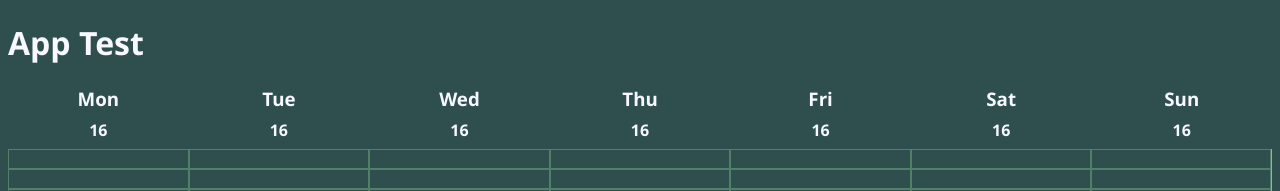
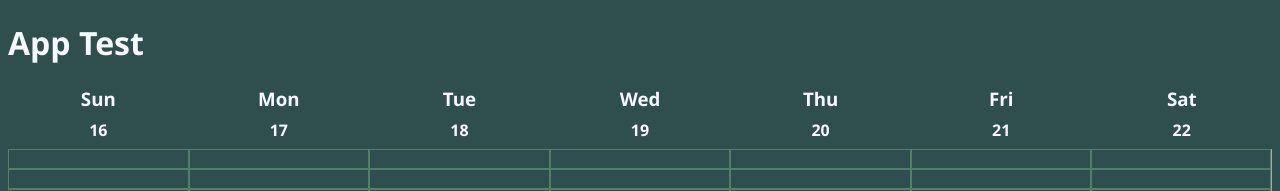
Before and after one commit to alligatorjazz/happenstance, a React (Vite) app: page / in a window 1280 px wide. Shown: the top 191 px of the page. Built offline with nearby package versions, Linux system fonts and the light colour scheme.

Commit message:
successfuly generating daycolumns from startdate

```diff
--- a/src/components/CalendarView.tsx
+++ b/src/components/CalendarView.tsx
@@ -13,14 +13,9 @@ export function CalendarView(props: {
 
 	return (
 		<div className={styles.Container}>
-
-			<DayColumn weekday="Monday" date={15} hours={12} />
-			<DayColumn weekday="Tuesday" date={15} hours={12} />
-			<DayColumn weekday="Wednesday" date={15} hours={12} />
-			<DayColumn weekday="Thursday" date={15} hours={12} />
-			<DayColumn weekday="Friday" date={15} hours={12} />
-			<DayColumn weekday="Saturday" date={15} hours={12} />
-			<DayColumn weekday="Sunday" date={15} hours={12} />
+			{week.map((weekday, index) =>
+				<DayColumn key={index} weekday={weekday} date={props.startDate + index} hours={props.hours} />
+			)}
 		</div>
 	);
 }
```
